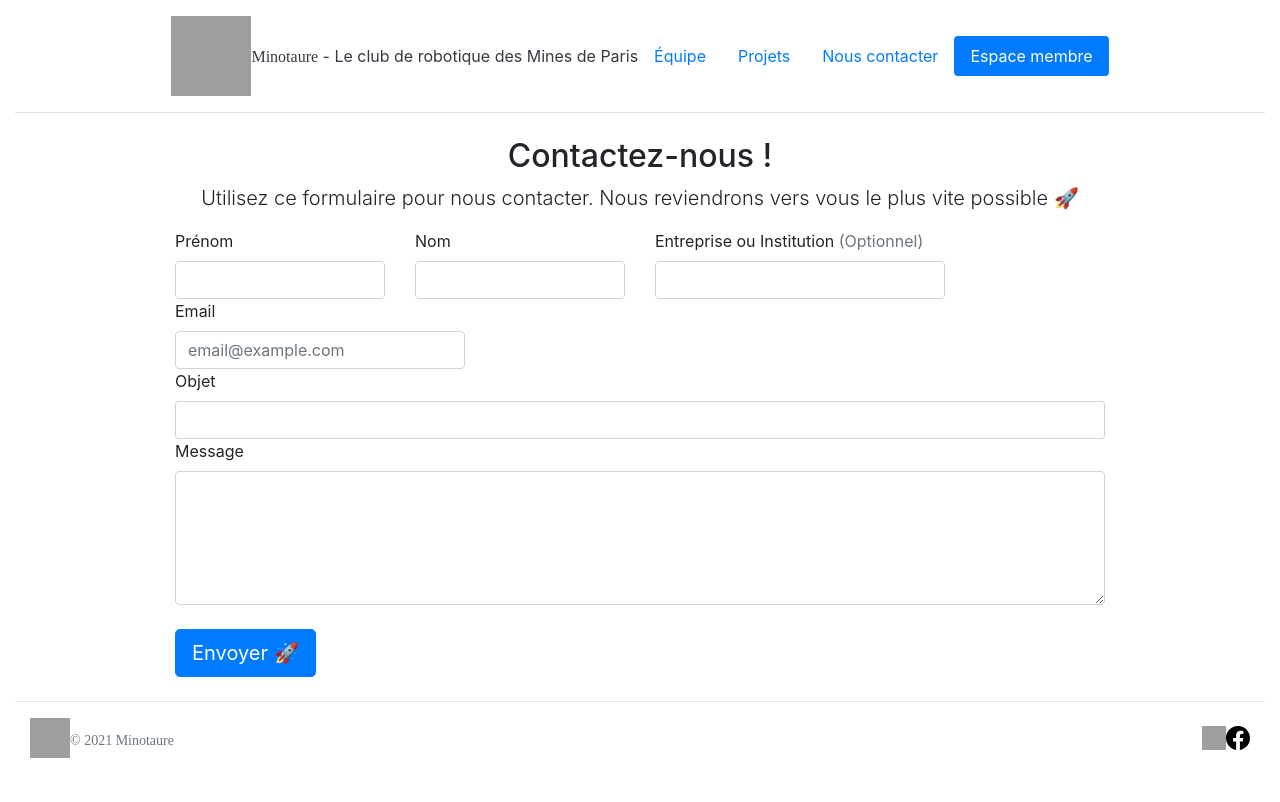
After one commit to minotaure/Minotaure_website, a Django app: page /contact/ in a window 1280 px wide. The commit adds this page. Run offline with Django 3.2, Linux system fonts and the light colour scheme; some libraries are stand-ins or nearby versions; some web fonts are replaced; grey boxes are pictures that could not be loaded.

Commit message:
Add contact page (close #4)

```diff
--- a/Minotaure_website/settings.py
+++ b/Minotaure_website/settings.py
@@ -11,6 +11,8 @@ https://docs.djangoproject.com/en/3.2/ref/settings/
 """
 
 from pathlib import Path
+from .secrets import *
+
 
 # Build paths inside the project like this: BASE_DIR / 'subdir'.
 BASE_DIR = Path(__file__).resolve().parent.parent
@@ -121,6 +123,7 @@ USE_TZ = True
 STATIC_URL = '/static/'
 STATICFILES_DIRS = [
     BASE_DIR / "static",
+    BASE_DIR / "website/static",
 ]
 
 # Default primary key field type
--- /dev/null
+++ b/website/static/website/js/form_validation.js
@@ -0,0 +1,20 @@
+// Example starter JavaScript for disabling form submissions if there are invalid fields
+(function () {
+  'use strict'
+
+  // Fetch all the forms we want to apply custom Bootstrap validation styles to
+  var forms = document.querySelectorAll('.needs-validation')
+
+  // Loop over them and prevent submission
+  Array.prototype.slice.call(forms)
+    .forEach(function (form) {
+      form.addEventListener('submit', function (event) {
+        if (!form.checkValidity()) {
+          event.preventDefault()
+          event.stopPropagation()
+        }
+
+        form.classList.add('was-validated')
+      }, false)
+    })
+})()
--- a/website/templates/website/base/header.html
+++ b/website/templates/website/base/header.html
@@ -14,7 +14,7 @@
                 <li class="nav-item"><a href="/team/" class="nav-link">Équipe</a></li>
                 <li class="nav-item"><a href="#" class="nav-link">Projets</a></li>
                 {#                    <li class="nav-item"><a href="#" class="nav-link">FAQs</a></li>#}
-                <li class="nav-item"><a href="#" class="nav-link">Nous contacter</a></li>
+                <li class="nav-item"><a href="/contact/" class="nav-link">Nous contacter</a></li>
                 <li class="nav-item rounded-pill"><a href="#" class="nav-link active">Espace membre</a></li>
             </ul>
         </div>
--- /dev/null
+++ b/website/templates/website/contact.html
@@ -0,0 +1,137 @@
+{% extends "website/base.html" %}
+{% load static %}
+
+{% block title %}
+    Contact | Minotaure - Robotique @ Mines Paris
+{% endblock %}
+
+{% block content %}
+    <script src="{% static "website/js/form_validation.js" %}" async></script>
+
+    <style>
+        .container {
+            max-width: 960px;
+        }
+    </style>
+
+
+
+    <div class="container">
+        <main>
+            {% if thank_you %}
+                <div class="d-flex align-items-center p-2 my-3 text-white bg-success rounded rounded-pill shadow-sm"
+                     id="thank_you_message">
+                    {#                    <img class="me-3" src="../assets/brand/bootstrap-logo-white.svg" alt="" width="48" height="38">#}
+                    <div class="lh-1 ms-4 my-0">
+                        <h1 class="h4 mb-0 text-white lh-1 fw-normal">
+                            Merci de nous avoir contactés&nbsp;!
+                            <br class="d-md-none" />
+                            <span class="h6 fw-light mb-0">
+                                Nous revenons vers vous dans les plus brefs délais.
+                            </span>
+                        </h1>
+
+                    </div>
+                    <div class="ms-auto me-2 btn btn-close btn-close-white" id="btn_close_banner"></div>
+                </div>
+
+                <script async>
+                    const btn_close_banner = document.getElementById("btn_close_banner");
+                    btn_close_banner.addEventListener("click", () => {
+                        // close the banner
+                        let thank_you_message = document.getElementById("thank_you_message");
+                        thank_you_message.className += " d-none"; // make the banner disappear
+                    });
+                </script>
+
+            {% endif %}
+
+
+            <div class="text-center">
+                <h2>Contactez-nous !</h2>
+                <p class="lead">
+                    Utilisez ce formulaire pour nous contacter.
+                    Nous reviendrons vers vous le plus vite possible 🚀
+                </p>
+            </div>
+
+            <div class="row g-5">
+                <div class="col">
+                    <form method="POST" class="needs-validation" novalidate>
+                        {% csrf_token %}
+
+                        <div class="row g-3">
+                            <div class="col-12 col-sm-12 col-md-3">
+                                <label for="firstName" class="form-label">
+                                    Prénom
+                                </label>
+                                <input type="text" class="form-control" name="firstName" id="firstName" placeholder=""
+                                       value="" required>
+                                <div class="invalid-feedback">
+                                    Veuillez entrer votre prénom.
+                                </div>
+                            </div>
+
+                            <div class="col-12 col-sm-12 col-md-3">
+                                <label for="lastName" class="form-label">
+                                    Nom
+                                </label>
+                                <input type="text" class="form-control" name="lastName" id="lastName" placeholder=""
+                                       value="" required>
+                                <div class="invalid-feedback">
+                                    Veuillez entrer votre nom.
+                                </div>
+                            </div>
+
+                            <div class="col-12 col-sm-12 col-md-4">
+                                <label for="company" class="form-label">
+                                    Entreprise ou Institution <span class="text-muted">(Optionnel)</span>
+                                </label>
+                                <input type="text" class="form-control" name="company" id="company" placeholder=""
+                                       value="">
+                            </div>
+                        </div>
+                        <div class="row">
+
+                            <div class="col-12 col-sm-12 col-md-4">
+                                <label for="email" class="form-label">Email </label>
+                                <input type="email" class="form-control" name="email" id="email"
+                                       placeholder="email@example.com"
+                                       required>
+                                <div class="invalid-feedback">
+                                    Veuillez entrer une adresse mail valide.
+                                </div>
+                            </div>
+
+                            <div class="col-12">
+                                <label for="subject" class="form-label">
+                                    Objet
+                                </label>
+                                <input type="text" class="form-control" name="subject" id="subject" placeholder=""
+                                       value="" required>
+                                <div class="invalid-feedback">
+                                    Veuillez entrer un objet.
+                                </div>
+                            </div>
+
+                            <div class="col-12 mb-4">
+                                <label for="message" class="form-label">
+                                    Message
+                                </label>
+                                <textarea class="form-control" name="message" id="message" rows="5" required></textarea>
+                                <div class="invalid-feedback">
+                                    Veuillez entrer un message de contact.
+                                </div>
+                            </div>
+                        </div>
+
+                        <button class=" btn btn-primary btn-lg" type="submit">
+                            Envoyer 🚀
+                        </button>
+                    </form>
+                </div>
+            </div>
+        </main>
+    </div>
+
+{% endblock %}
--- a/website/urls.py
+++ b/website/urls.py
@@ -4,5 +4,6 @@ from . import views
 
 urlpatterns = [
     path('', views.main_page, name='index'),
-    path('team/', views.team, name="team")
+    path('team/', views.team, name="team"),
+    path('contact/', views.contact, name="contact"),
 ]
--- a/website/views.py
+++ b/website/views.py
@@ -1,5 +1,9 @@
 from django.http.response import HttpResponse
-from django.shortcuts import render
+from django.shortcuts import render, redirect
+from django.core.mail import send_mail
+from django.template.loader import render_to_string
+
+from Minotaure_website import secrets
 
 
 def main_page(request):
@@ -8,3 +12,32 @@ def main_page(request):
 
 def team(request):
     return render(request, "website/team.html")
+
+
+def contact(request):
+    if "message_sent" in request.GET:
+        thank_you = True
+
+    if request.method == "POST":
+        # we have a completed form
+        # get back the form data
+        firstName = request.POST.get("firstName")
+        lastName = request.POST.get("lastName")
+        company = request.POST.get("company", "")
+        email = request.POST.get("email")
+        subject = request.POST.get("subject")
+        message = request.POST.get("message")
+
+        # send the mail
+
+        send_mail(
+            subject="[Minotaure][Prise de contact] " + subject,
+            message="",
+            html_message=render_to_string("website/email_template.html", locals()),
+            from_email=secrets.DEFAULT_FROM_EMAIL,
+            recipient_list=secrets.DEFAULT_TO_EMAILS
+        )
+
+        return redirect("/contact/?message_sent=1")
+
+    return render(request, "website/contact.html", locals())
```
Also changed, not shown: website/templates/website/email_template.html (added, +7 -0 lines), 1 other file.
